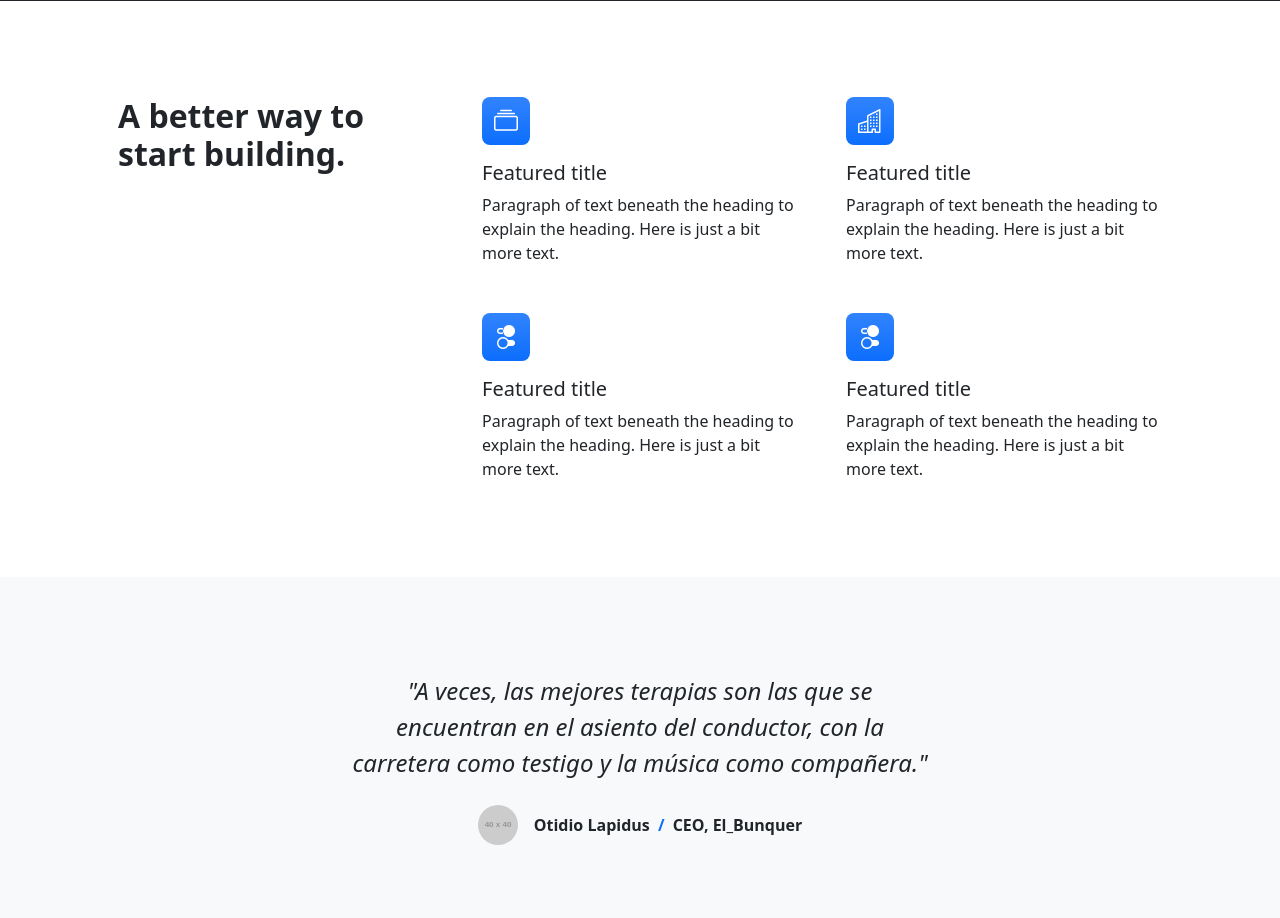
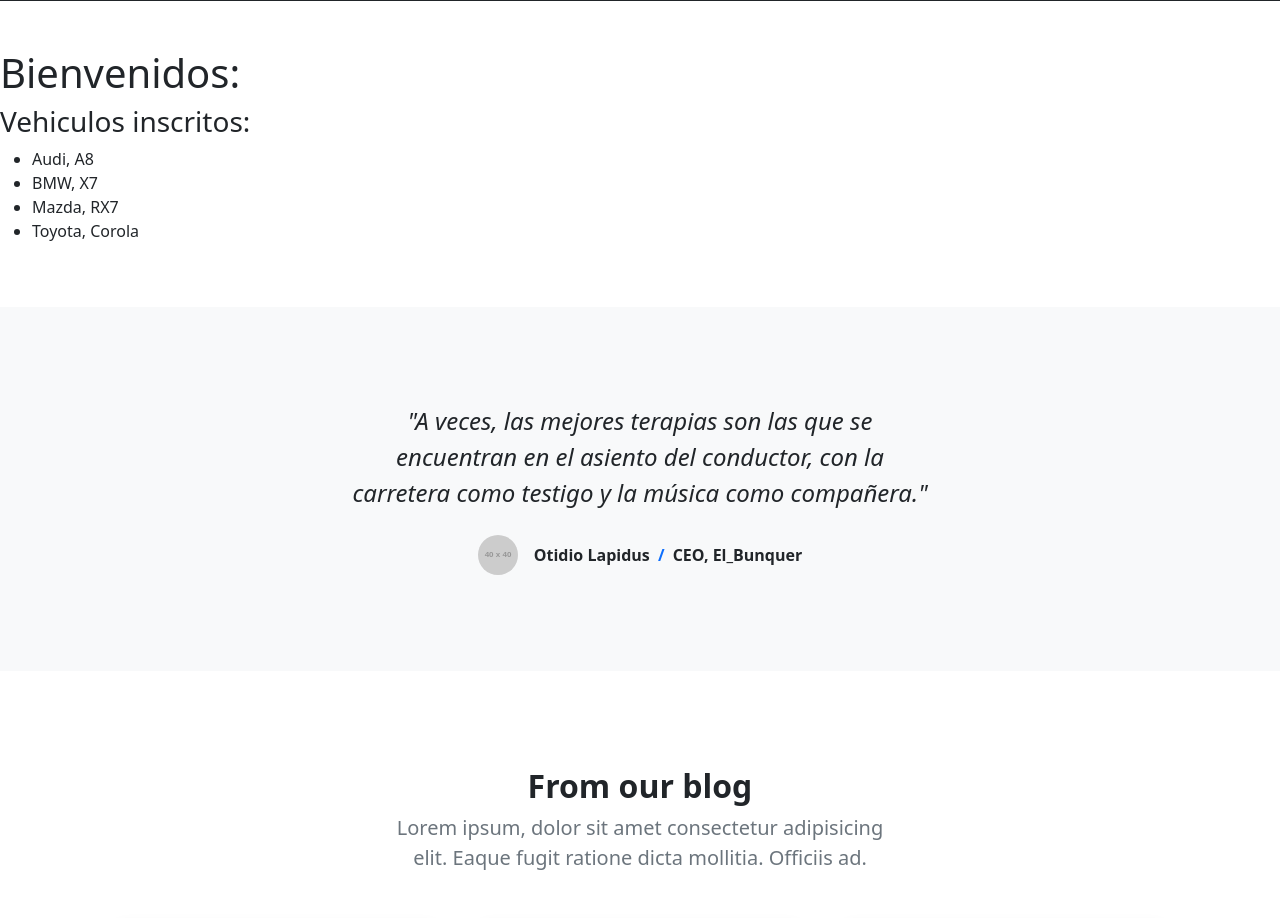
Before and after one commit to sache216/Trabajo_Final, a Django app: page /vehiculos/vehiculos/ in a window 1280 px wide. Shown: the part 547-1465 px from the top of the page. Run offline with Django 4.2, Linux system fonts and the light colour scheme; grey boxes labelled with a size stand in for pictures from a placeholder-image service; some libraries are stand-ins or nearby versions.

Commit message:
acabo de agregar navegacion

```diff
--- a/app_vehiculos/templates/app_vehiculos/lista_vehiculos.html
+++ b/app_vehiculos/templates/app_vehiculos/lista_vehiculos.html
@@ -1,13 +1,13 @@
-<!doctype html>
-<html>
-  <head>
-    <title>Lista vehiculos</title>
-    <meta name="description" content="Our first page">
-    <meta name="keywords" content="html tutorial template">
-  </head>
-  <body>
+
+{% extends "base.html" %}
+
+{% block titulo %}
+<title>Motorboat - Vehiculos</title>
+{% endblock titulo %}
+
+{% block contenido %}
 <h1>
-      Bienvenidos
+  Bienvenidos:
 </h1>
 
 <h3>Vehiculos inscritos:</h3>
@@ -18,6 +18,4 @@
   </li>
   {% endfor %}
 </ul>
-
-  </body>
-</html>
+{% endblock contenido %}
--- a/app_vehiculos/urls.py
+++ b/app_vehiculos/urls.py
@@ -3,5 +3,5 @@ from app_vehiculos.views import listar_vehiculos
 
 
 urlpatterns = [
-   path('vehiculos/', listar_vehiculos),
+   path('vehiculos/', listar_vehiculos, name="listar_vehiculos"),
 ]
--- a/app_vehiculos/views.py
+++ b/app_vehiculos/views.py
@@ -13,7 +13,7 @@ def listar_vehiculos(request):
     }
     http_response = render(
         request=request,
-        template_name='base.html',
+        template_name='app_vehiculos/lista_vehiculos.html',
         context=contexto,
     )
     return http_response
--- a/sistema_motor/urls.py
+++ b/sistema_motor/urls.py
@@ -22,6 +22,6 @@ from app_vehiculos.views import listar_vehiculos
 urlpatterns = [
     #path('saludar/', Bienvenida),
     path('admin/', admin.site.urls),
-    path('', saludar_con_html),
+    path('', saludar_con_html, name="inicio"),
     path("vehiculos/", include("app_vehiculos.urls")),
 ]
--- a/templates_base/base.html
+++ b/templates_base/base.html
@@ -27,9 +27,9 @@
                     <div class="collapse navbar-collapse" id="navbarSupportedContent">
                         <ul class="navbar-nav ms-auto mb-2 mb-lg-0">
 
-                            <li class="nav-item"><a class="nav-link" href="index.html">Home</a></li>
+                            <li class="nav-item"><a class="nav-link" href="{% url 'inicio' %}">Inicio</a></li>
                             <li class="nav-item"><a class="nav-link" href="about.html">About</a></li>
-                            <li class="nav-item"><a class="nav-link" href="contact.html">Contact</a></li>
+                            <li class="nav-item"><a class="nav-link" href="{% url 'listar_vehiculos' %}"> Lista vehiculos</a></li>
                             <li class="nav-item"><a class="nav-link" href="pricing.html">Pricing</a></li>
                             <li class="nav-item"><a class="nav-link" href="faq.html">FAQ</a></li>
                             <li class="nav-item dropdown">
@@ -71,35 +71,6 @@
             <!-- Features section-->
             <section class="py-5" id="features">
                 {% block contenido %}
-                <div class="container px-5 my-5">
-                    <div class="row gx-5">
-                        <div class="col-lg-4 mb-5 mb-lg-0"><h2 class="fw-bolder mb-0">A better way to start building.</h2></div>
-                        <div class="col-lg-8">
-                            <div class="row gx-5 row-cols-1 row-cols-md-2">
-                                <div class="col mb-5 h-100">
-                                    <div class="feature bg-primary bg-gradient text-white rounded-3 mb-3"><i class="bi bi-collection"></i></div>
-                                    <h2 class="h5">Featured title</h2>
-                                    <p class="mb-0">Paragraph of text beneath the heading to explain the heading. Here is just a bit more text.</p>
-                                </div>
-                                <div class="col mb-5 h-100">
-                                    <div class="feature bg-primary bg-gradient text-white rounded-3 mb-3"><i class="bi bi-building"></i></div>
-                                    <h2 class="h5">Featured title</h2>
-                                    <p class="mb-0">Paragraph of text beneath the heading to explain the heading. Here is just a bit more text.</p>
-                                </div>
-                                <div class="col mb-5 mb-md-0 h-100">
-                                    <div class="feature bg-primary bg-gradient text-white rounded-3 mb-3"><i class="bi bi-toggles2"></i></div>
-                                    <h2 class="h5">Featured title</h2>
-                                    <p class="mb-0">Paragraph of text beneath the heading to explain the heading. Here is just a bit more text.</p>
-                                </div>
-                                <div class="col h-100">
-                                    <div class="feature bg-primary bg-gradient text-white rounded-3 mb-3"><i class="bi bi-toggles2"></i></div>
-                                    <h2 class="h5">Featured title</h2>
-                                    <p class="mb-0">Paragraph of text beneath the heading to explain the heading. Here is just a bit more text.</p>
-                                </div>
-                            </div>
-                        </div>
-                    </div>
-                </div>
                 {% endblock contenido %}
             </section>
             <!-- Testimonial section-->
```
Lines whose indentation alone changed are shown as unchanged.
